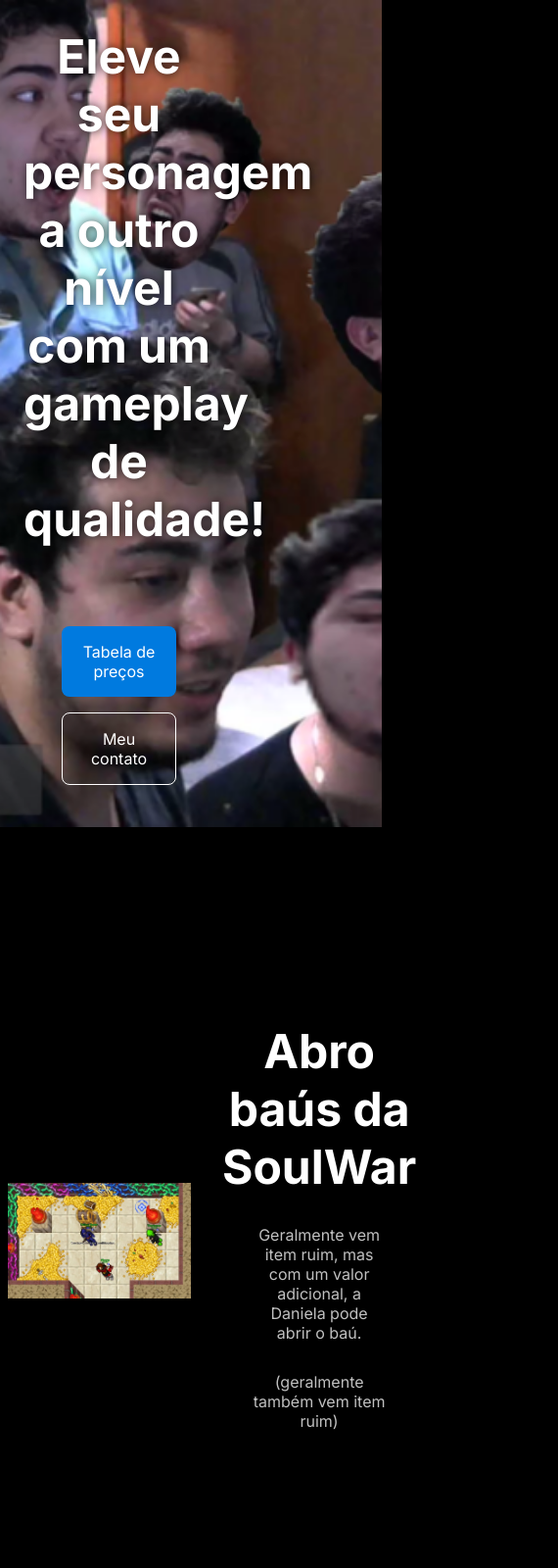
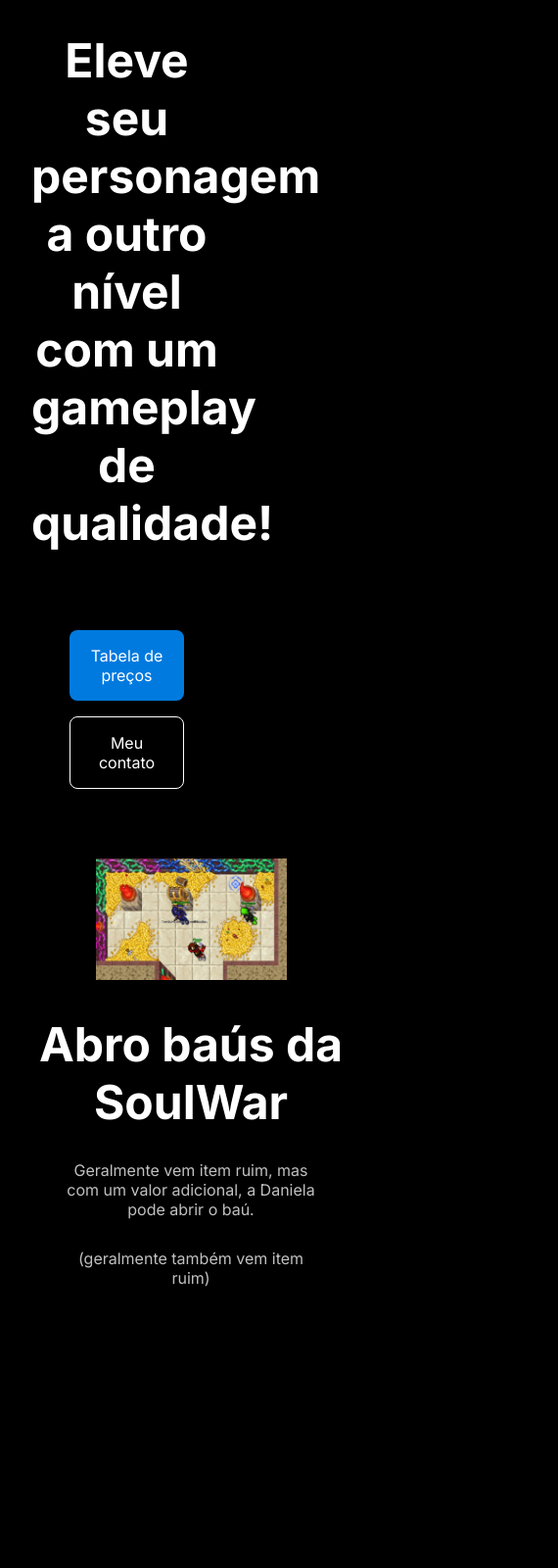
Before and after one commit to Gso1n/Cohenservices2, a plain HTML site: page index.html in a window 390 px wide. Shown: the top 1600 px of the page at 98% size, 570 px wide, since content can reach past the window. Drawn offline with Linux system fonts and the light colour scheme.

Commit message:
responsivo layout

```diff
--- a/styles/styles.css
+++ b/styles/styles.css
@@ -158,3 +158,26 @@
     text-align: center;
     font-size: 20vw;
 }
+
+@media screen and (max-width: 768px) {
+    .container {
+        display: block;
+        background-image: none;
+    }
+    .container__imagem {
+        width: 50vw;
+    }
+    .container__caixa {
+        margin: 2em 2em;
+    }
+    .secundario {
+        margin: 0;
+        text-align: center;
+    }
+    .secundario__imagem {
+        width: 50vw;
+    }
+    .dispositivos__lista {
+        display: block;
+    }
+}
```
